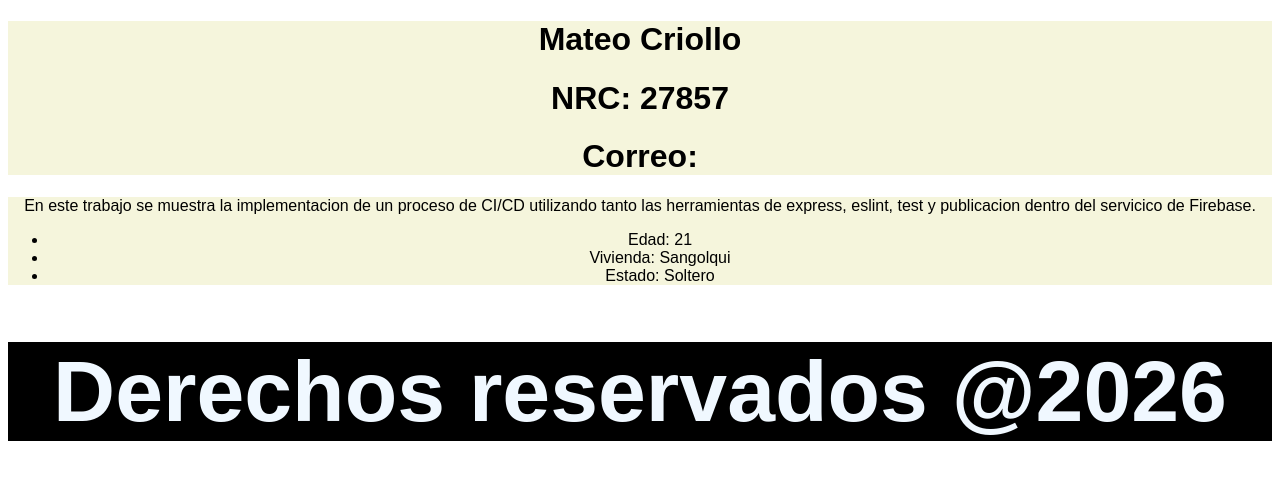
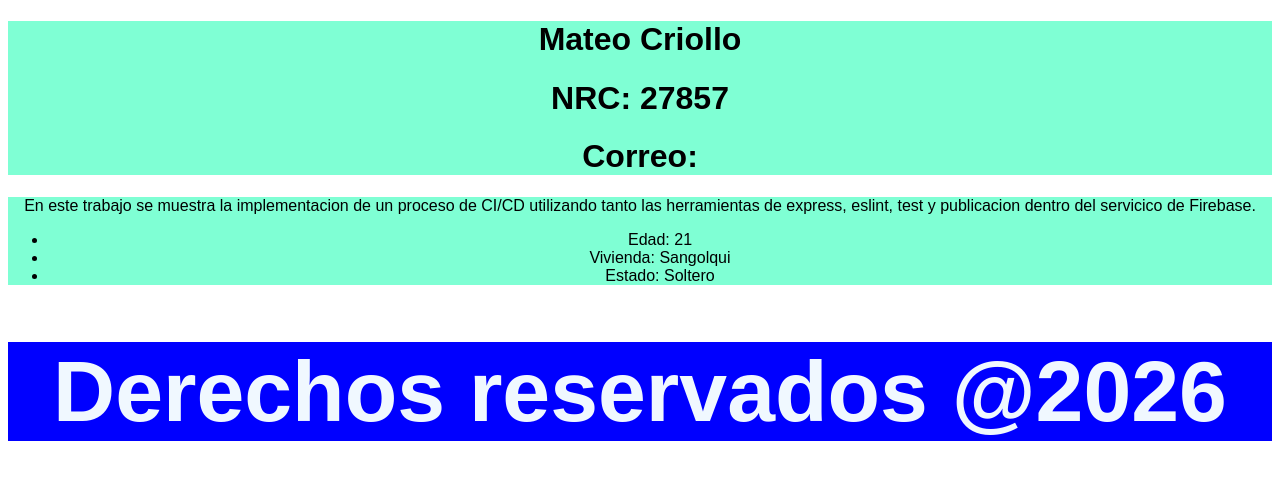
Before and after one commit to Teo344/CriolloMateo_ExamenP3, a website: page public/index.html in a window 1280 px wide. Drawn offline with Linux system fonts and the light colour scheme.

Commit message:
cambios en el css de color

```diff
--- a/public/estilos.css
+++ b/public/estilos.css
@@ -1,17 +1,17 @@
 header{
     text-align: center;
-    background-color: beige;
+    background-color: aquamarine;
     font-family: sans-serif;
 }
 
 div{
     text-align: center;
     font-family: sans-serif;
-    background-color: beige;
+    background-color: aquamarine;
 }
 
 footer{
-    background-color: black;
+    background-color: blue;
     font-family: sans-serif;
     color: aliceblue;
     text-align: center;
```
Also changed, not shown: 1 other file.
